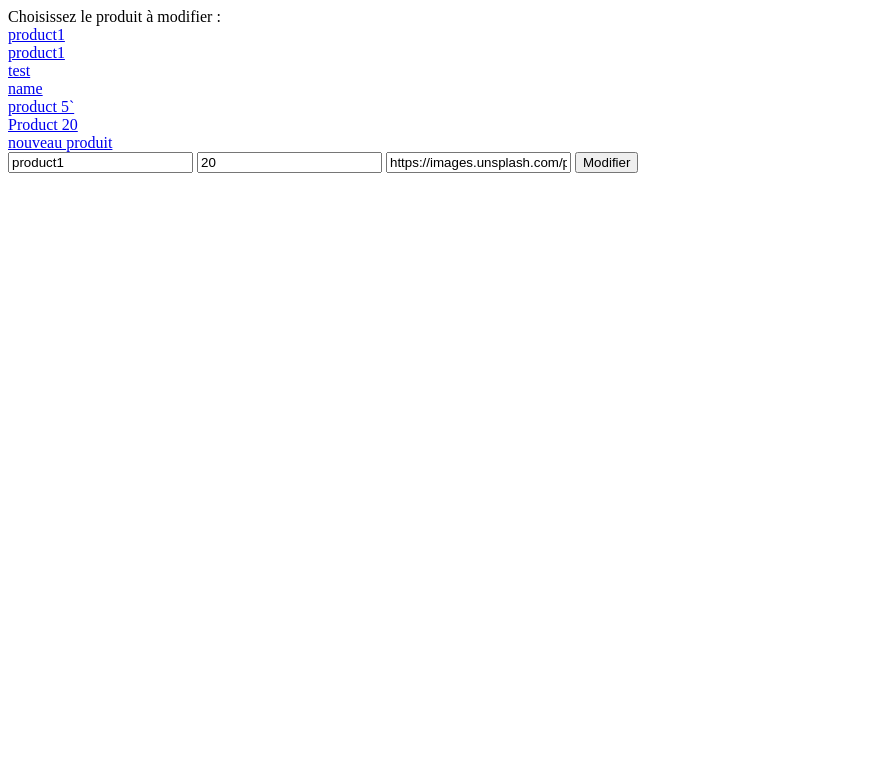
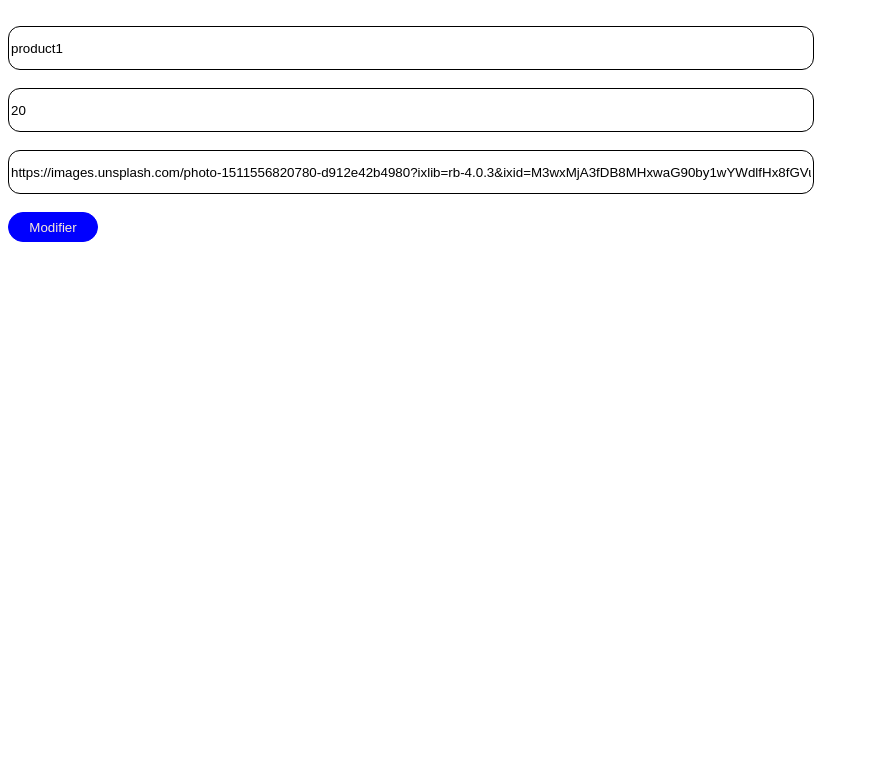
Before and after one commit to YOUSSSEFMAHMOUDI/miniPrShope, a PHP site: page /modify_product.php?id=1 in a window 1280 px wide. Shown: the top 783 px of the page, without its empty margins (0-869 px from the left). Run offline with PHP 8.4, Linux system fonts and the light colour scheme; data comes from the database, SQL or seed files in the repository.

Commit message:
implment crud

```diff
--- a/index.php
+++ b/index.php
@@ -9,6 +9,7 @@
     <style>
         .product-card {
             margin-bottom: 20px;
+
         }
 
         .card-img-top {
--- a/modify_product.php
+++ b/modify_product.php
@@ -11,20 +11,21 @@ $conn = new mysqli($servername, $username, $password, $dbname);
 if ($conn->connect_error) {
     die("Échec de la connexion à la base de données : " . $conn->connect_error);
 }
+if (!isset($_GET['id'])) {
+    // Récupérer la liste des produits depuis la base de données
+    $sql = "SELECT id, name  FROM products";
 
-// Récupérer la liste des produits depuis la base de données
-$sql = "SELECT id, name FROM products";
     $result = $conn->query($sql);
 
     if ($result->num_rows > 0) {
-    echo "Choisissez le produit à modifier :<br>";
+        echo "<h3>Choisissez le produit à modifier :</h3><br>";
         while ($row = $result->fetch_assoc()) {
-        echo "<a href='modify_product.php?id=" . $row['id'] . "'>" . $row['name'] . "</a><br>";
+            echo "<li><a class=\"pre\" href='modify_product.php?id=" . $row['id'] . "'>" . $row['name'] . "</a></li><br>";
         }
     } else {
         echo "Aucun produit trouvé.";
     }
-
+}
 if (isset($_GET['id'])) {
     $productId = $_GET['id'];
 
@@ -35,28 +36,50 @@ if (isset($_GET['id'])) {
         $row = $result->fetch_assoc();
 
         // Récupérer les données du produit
+
         $name = $row['name'];
         $price = $row['price'];
         $image = $row['img'];
+
 
         // Display the form
 ?>
         <!DOCTYPE html>
         <html lang="en">
+
         <head>
             <meta charset="UTF-8">
             <meta name="viewport" content="width=device-width, initial-scale=1.0">
             <title>Document</title>
+            <style>
+                h3 {
+                    font-family: Verdana, Geneva, Tahoma, sans-serif;
+                    font-size: x-large;
+                }
+
+                .pre {
+                    color: black;
+                    cursor: pointer;
+                }
+
+                a {
+                    font-family: Verdana, Geneva, Tahoma, sans-serif;
+                    text-decoration: none;
+                }
+            </style>
         </head>
+
         <body>
             <form action="modify_product.php" method="post">
-                <input type="hidden" name="id" value="<?php echo $productId; ?>">
-                <input type="text" name="name" value="<?php echo $name; ?>">
-                <input type="text" name="price" value="<?php echo $price; ?>">
-                <input type="text" name="image" value="<?php echo $image; ?>">
-                <input type="submit" value="Modifier">
+                <input type="hidden" name="id" value="<?php echo $productId; ?>"> <br>
+                <input type="text" name="name" value="<?php echo $name; ?>" style="border-radius: 12px; height: 40px ;border: 1px solid; width: 800px;"> <br> <br>
+                <input type="text" name="price" value="<?php echo $price; ?>" style="border-radius: 12px; height: 40px; border: 1px solid; width: 800px;"><br> <br>
+                <input type="text" name="image" value="<?php echo $image; ?>" style="border-radius: 12px; height: 40px ;border: 1px solid;width: 800px;"><br> <br>
+                <input type="submit" value="Modifier" style="border-radius: 18px; width: 90px;  height: 30px; border: 1px solid;
+                background-color: blue; border: 1px solid blue; color:antiquewhite"><br>
             </form>
         </body>
+
         </html>
 <?php
     } else {
```
Lines whose indentation alone changed are shown as unchanged.
